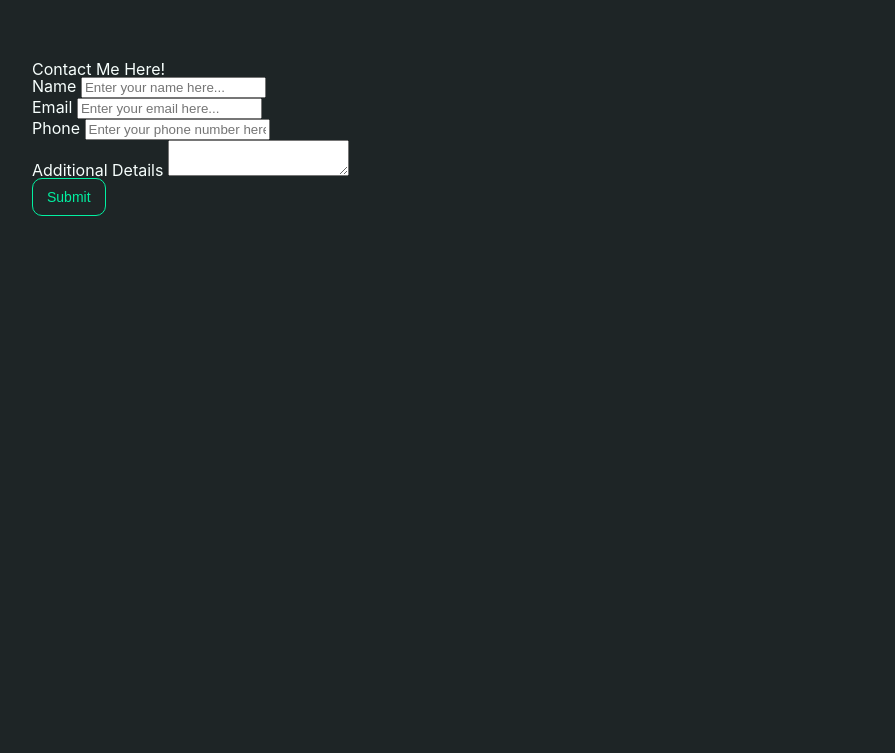
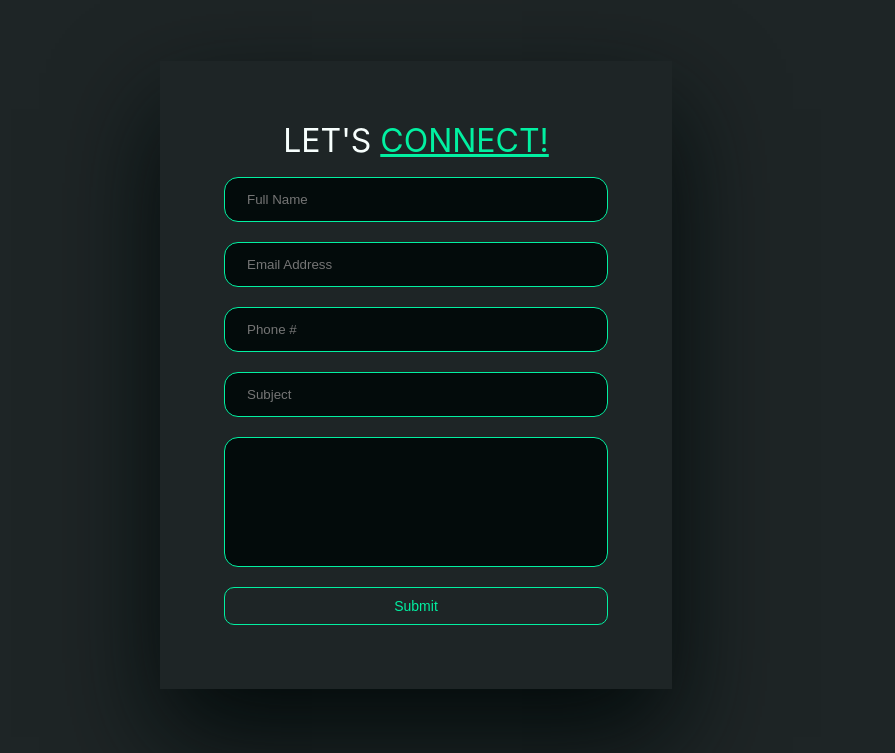
Before and after one commit to dwilliams304/vanilla-portfolio, a website built with Vite: page index.html in a window 1280 px wide. Shown: the part 2269-3022 px from the top of the page, without its empty margins (224-1119 px from the left). Before the commit the page ends 2485 px from the top, so only its background shows below. Built offline with nearby package versions, Linux system fonts and the light colour scheme.

Commit message:
contact form styling

```diff
--- a/index.html
+++ b/index.html
@@ -28,36 +28,41 @@
         </section>
         <section id="contact">
           <form>
-            <h2>Contact Me Here!</h2>
+            <h2>Let's <span class="txt-highlight-p-cul">Connect!</span></h2>
             <div class="contact-item">
-              <label for="contact-name">Name</label>
               <input
                 id="contact-name"
                 type="text"
-                placeholder="Enter your name here..."
+                placeholder="Full Name"
+                minlength="4"
               />
             </div>
             <div class="contact-item">
-              <label for="contact-email">Email</label>
               <input
                 id="contact-email"
                 type="email"
-                placeholder="Enter your email here..."
+                placeholder="Email Address"
+                minlength="4"
               />
             </div>
             <div class="contact-item">
-              <label for="contact-phone">Phone</label>
               <input
                 id="contact-phone"
                 type="tel"
-                placeholder="Enter your phone number here..."
+                placeholder="Phone #"
               />
             </div>
             <div class="contact-item">
-              <label for="contact-phone">Additional Details</label>
+              <input
+                id="contact-subject"
+                type="text"
+                placeholder="Subject"
+              />
+            </div>
+            <div class="contact-item">
               <textarea
                 id="contact-addtl"
-                placeholder="Enter any additional details here..."
+                placeholder="Additional information"
               >
             </textarea>
             </div>
--- a/src/styles/index.css
+++ b/src/styles/index.css
@@ -34,6 +34,12 @@
 body {
   background-color: var(--backgroundColor);
   color: var(--textColor)
+}
+
+textarea
+{
+  resize: none;
+  height: 100px;
 }
 
 
--- a/src/styles/sections.css
+++ b/src/styles/sections.css
@@ -74,3 +74,45 @@ section
 {
     padding: 6px 12px;
 }
+
+
+
+/* Contact Section */
+#contact
+{
+    margin-bottom: 4rem;
+}
+form
+{
+    width: 50%;
+    display: flex;
+    flex-direction: column;
+    gap: 20px;
+    margin: 0 auto;
+    padding: 4rem;
+    box-shadow: var(--shd_LG);
+}
+
+form h2
+{
+    font-size: 32px;
+    text-align: center;
+    text-transform: uppercase;
+}
+
+.contact-item
+{
+    display: flex;
+    width: 100%;
+    flex-direction: column;
+}
+
+
+.contact-item input, .contact-item textarea
+{
+    padding: 14px 22px;
+    border-radius: 14px;
+    border: 1px solid var(--primaryColor);
+    background-color: var(--backgroundColor_Dark);
+    color: var(--textColor);
+}
```
